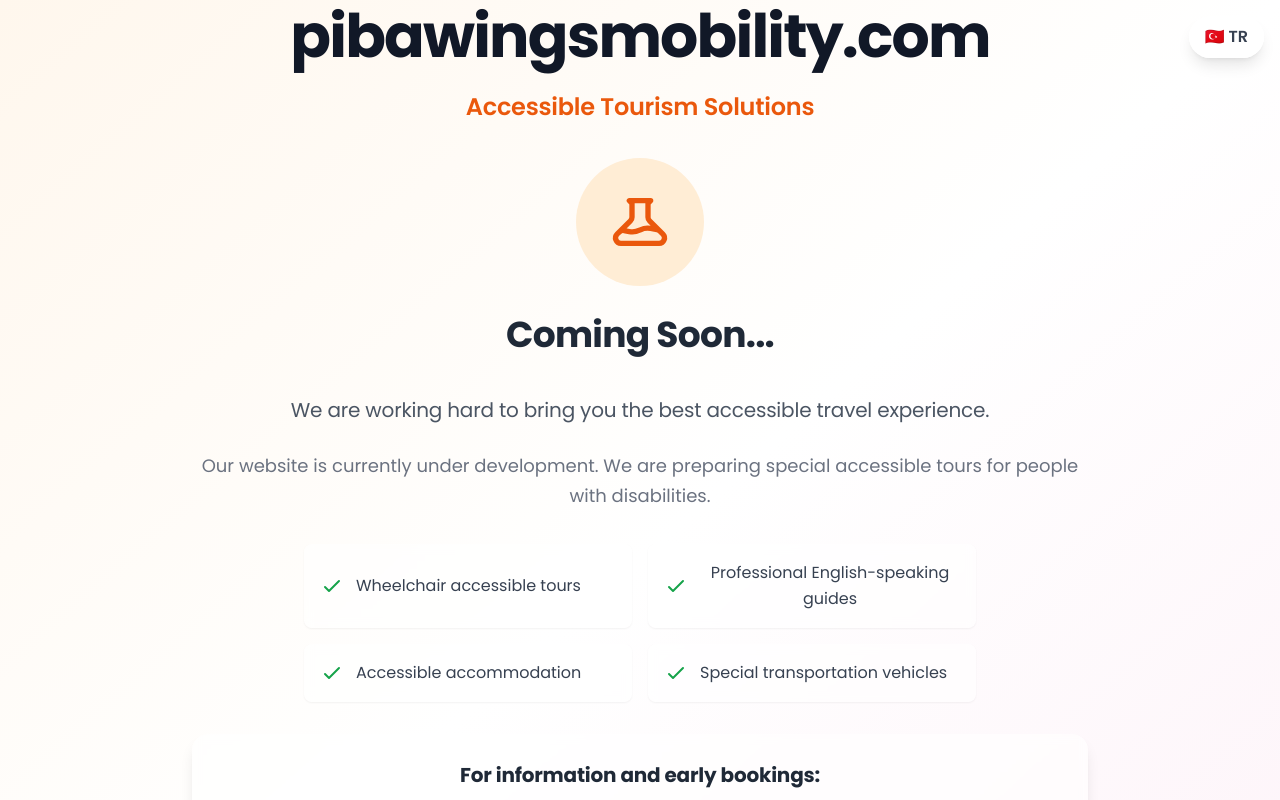
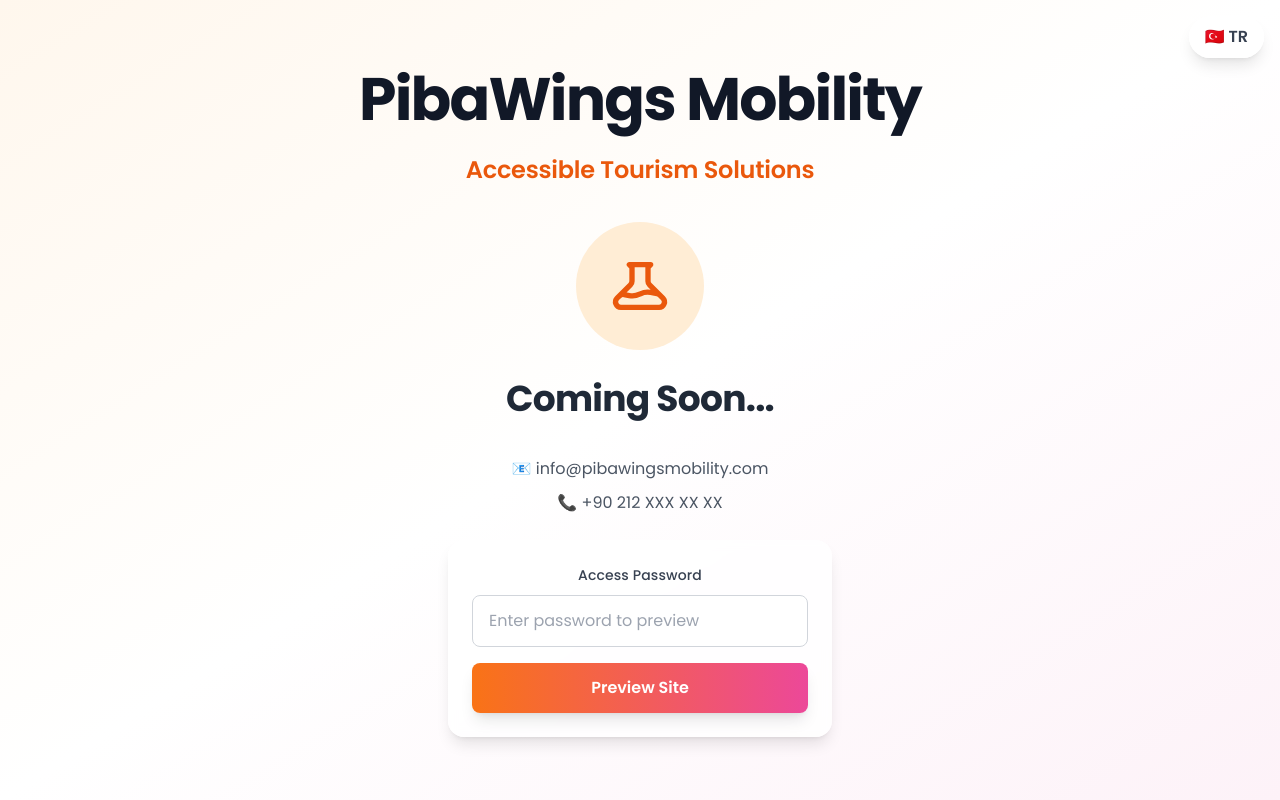
Before and after one commit to gokhanazp/travel, a React (Vite) app: page / in a window 1280 px wide. Shown: the top 800 px of the page. Built offline with nearby package versions, Linux system fonts and the light colour scheme.

Commit message:
Fix homepage brand name size and simplify under construction page layout

```diff
--- a/src/components/UnderConstruction.jsx
+++ b/src/components/UnderConstruction.jsx
@@ -11,16 +11,8 @@
 
   const content = {
     en: {
-      title: 'pibawingsmobility.com',
+      title: 'PibaWings Mobility',
       subtitle: 'Accessible Tourism Solutions',
-      message: 'We are working hard to bring you the best accessible travel experience.',
-      description: 'Our website is currently under development. We are preparing special accessible tours for people with disabilities.',
-      features: [
-        'Wheelchair accessible tours',
-        'Professional English-speaking guides',
-        'Accessible accommodation',
-        'Special transportation vehicles'
-      ],
       comingSoon: 'Coming Soon...',
       contact: 'For information and early bookings:',
       email: 'info@pibawingsmobility.com',
@@ -31,16 +23,8 @@
       errorMessage: 'Incorrect password. Please try again.'
     },
     tr: {
-      title: 'pibawingsmobility.com',
+      title: 'PibaWings Mobility',
       subtitle: 'Erişilebilir Turizm Çözümleri',
-      message: 'Size en iyi erişilebilir seyahat deneyimini sunmak için çok çalışıyoruz.',
-      description: 'Web sitemiz şu anda geliştirme aşamasındadır. Engelli bireyler için özel erişilebilir turlar hazırlıyoruz.',
-      features: [
-        'Tekerlekli sandalye erişilebilir turlar',
-        'Profesyonel İngilizce rehberler',
-        'Erişilebilir konaklama',
-        'Özel ulaşım araçları'
-      ],
       comingSoon: 'Çok Yakında...',
       contact: 'Bilgi ve erken rezervasyon için:',
       email: 'info@pibawingsmobility.com',
@@ -100,47 +84,20 @@
           </h2>
         </div>
 
-        {/* Message */}
-        <div className="mb-8">
-          <p className="text-lg md:text-xl text-gray-600 mb-6 leading-relaxed">
-            {currentContent.message}
+
+
+        {/* Contact Info */}
+        <div className="mb-6 text-center">
+          <p className="text-gray-600 mb-2">
+            📧 {currentContent.email}
           </p>
-          <p className="text-base md:text-lg text-gray-500 mb-8">
-            {currentContent.description}
+          <p className="text-gray-600 mb-6">
+            📞 {currentContent.phone}
           </p>
         </div>
 
-        {/* Features */}
-        <div className="mb-8">
-          <div className="grid grid-cols-1 md:grid-cols-2 gap-4 max-w-2xl mx-auto">
-            {currentContent.features.map((feature, index) => (
-              <div key={index} className="flex items-center bg-white/60 backdrop-blur-sm rounded-lg p-4 shadow-sm">
-                <svg className="w-6 h-6 text-green-600 mr-3 flex-shrink-0" fill="none" stroke="currentColor" viewBox="0 0 24 24">
-                  <path strokeLinecap="round" strokeLinejoin="round" strokeWidth={2} d="M5 13l4 4L19 7" />
-                </svg>
-                <span className="text-gray-700">{feature}</span>
-              </div>
-            ))}
-          </div>
-        </div>
-
-        {/* Contact Info */}
-        <div className="mb-8 bg-white/60 backdrop-blur-sm rounded-2xl p-6 shadow-lg">
-          <h3 className="text-xl font-bold text-gray-800 mb-4">
-            {currentContent.contact}
-          </h3>
-          <div className="space-y-2">
-            <p className="text-gray-600">
-              📧 {currentContent.email}
-            </p>
-            <p className="text-gray-600">
-              📞 {currentContent.phone}
-            </p>
-          </div>
-        </div>
-
         {/* Password Form */}
-        <div className="bg-white/60 backdrop-blur-sm rounded-2xl p-6 shadow-lg max-w-md mx-auto">
+        <div className="bg-white/80 backdrop-blur-sm rounded-2xl p-6 shadow-lg max-w-sm mx-auto">
           <form onSubmit={handlePasswordSubmit} className="space-y-4">
             <div>
               <label className="block text-sm font-medium text-gray-700 mb-2">
--- a/src/pages/HomePage.jsx
+++ b/src/pages/HomePage.jsx
@@ -69,8 +69,8 @@
                     <div className="absolute -bottom-2 left-1/4 w-2 h-2 bg-red-400 rounded-full opacity-70 animate-bounce" style={{animationDelay: '1s'}}></div>
                     <div className="absolute -bottom-1 right-1/3 w-2 h-2 bg-orange-300 rounded-full opacity-60 animate-bounce" style={{animationDelay: '1.5s'}}></div>
                   </span>
-                  <span className="block text-gray-800 relative">
-                    pibawingsmobility.com
+                  <span className="block text-gray-800 relative text-4xl md:text-5xl lg:text-6xl">
+                    PibaWings Mobility
                     {/* Subtle underline animation */}
                     <div className="absolute -bottom-2 left-0 h-1 bg-gradient-to-r from-orange-500 to-pink-500 rounded-full animate-pulse" style={{width: '60%'}}></div>
                   </span>
```
